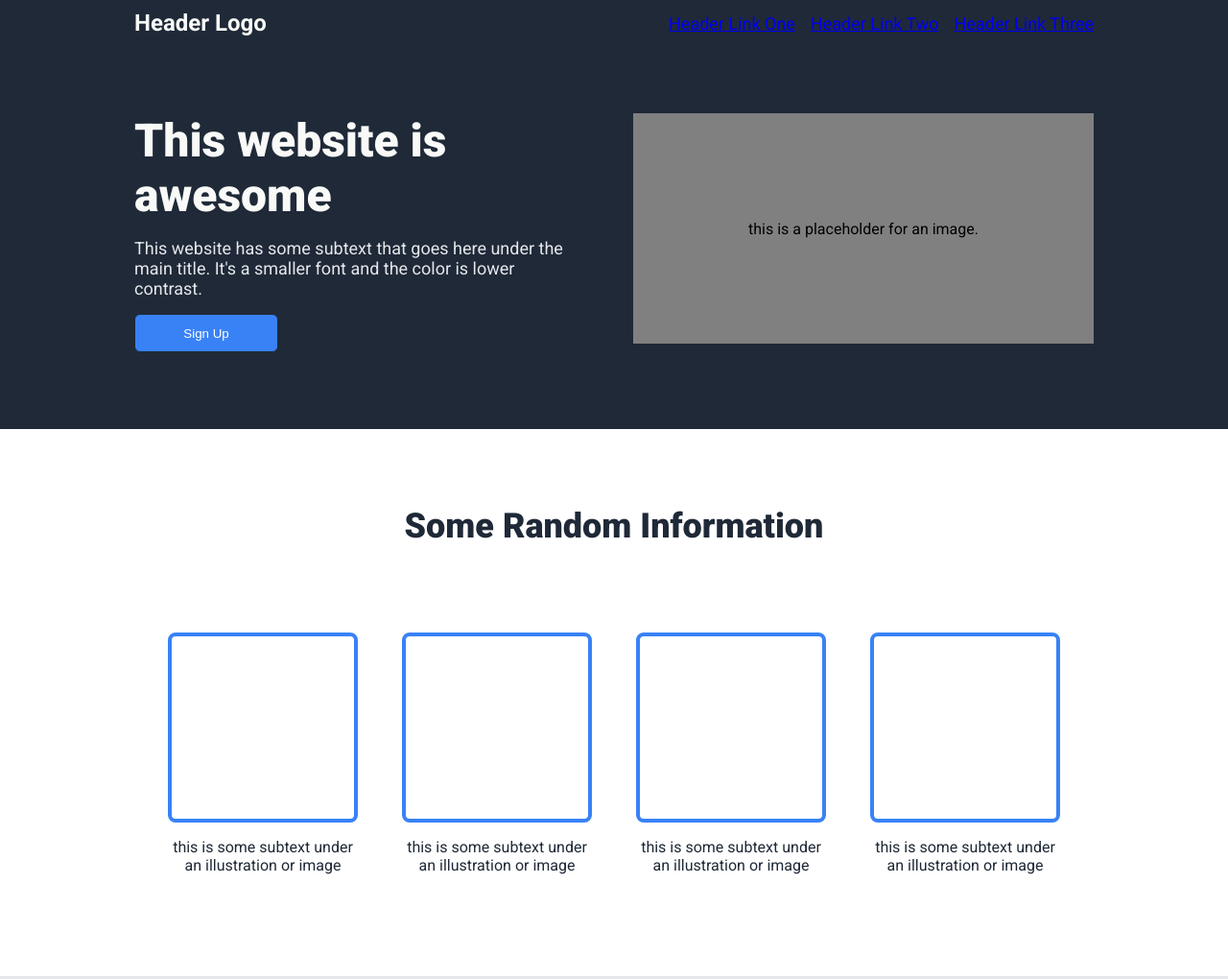
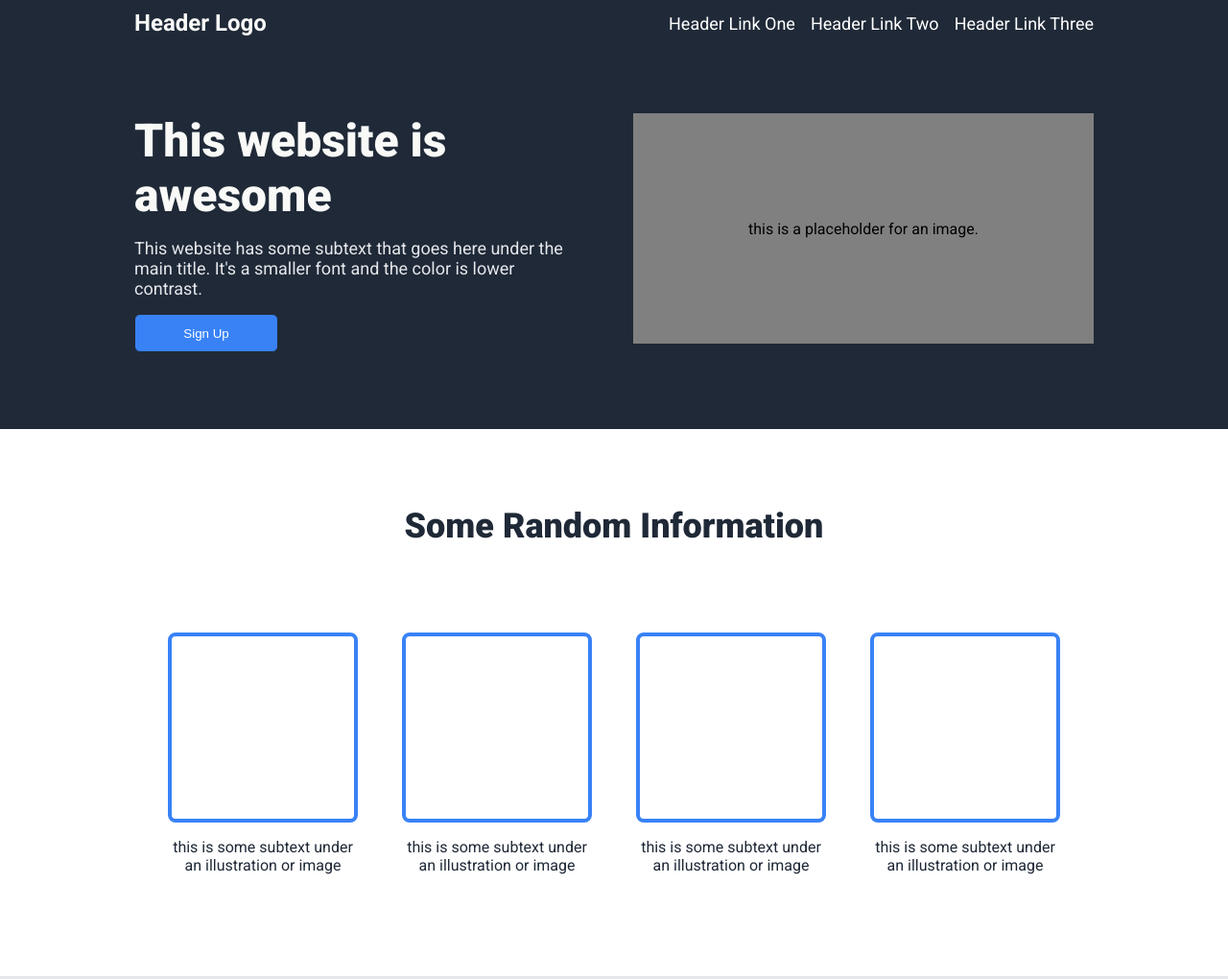
Before and after one commit to fdm-fdm/landing-page, a plain HTML site: page index.html in a window 1280 px wide. Shown: the top 1020 px of the page at 96% size. Drawn offline with Linux system fonts and the light colour scheme.

Commit message:
add a and a:hover style

```diff
--- a/css/style.css
+++ b/css/style.css
@@ -9,6 +9,15 @@ html, body {
     margin: 0;
     padding: 0;
     height: 100%;
+}
+
+a {
+    text-decoration: none;
+    color: #ffffff;
+}
+
+a:hover {
+    text-decoration: underline;
 }
 
 .page-wrapper {
```
